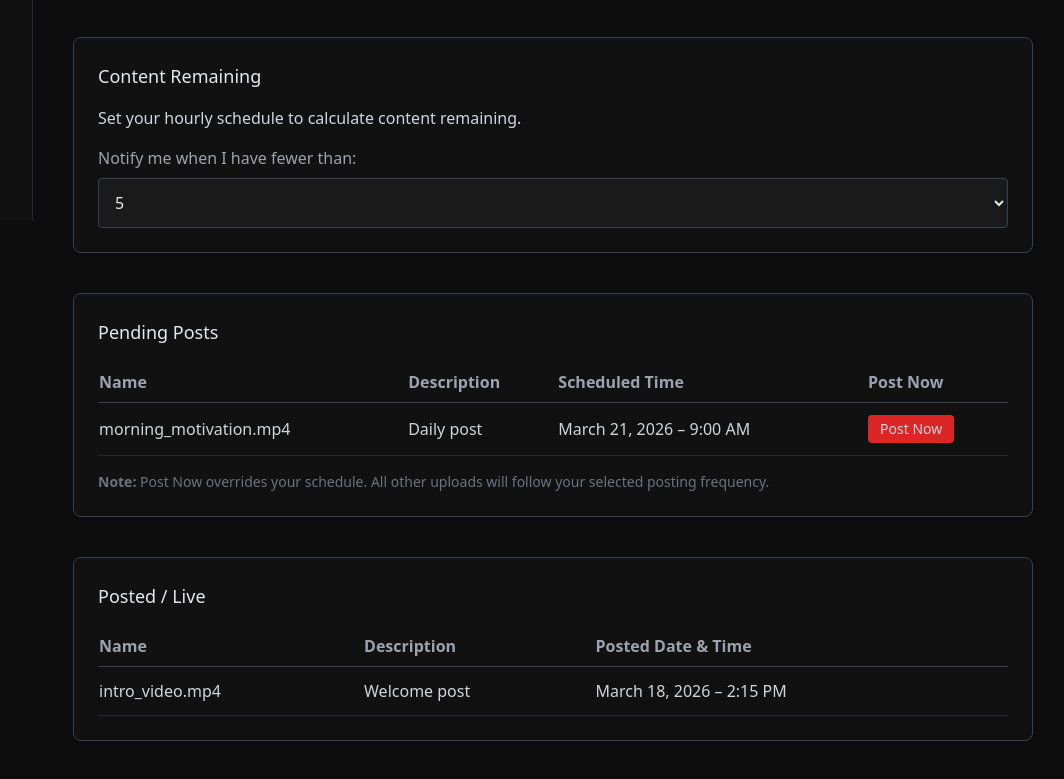
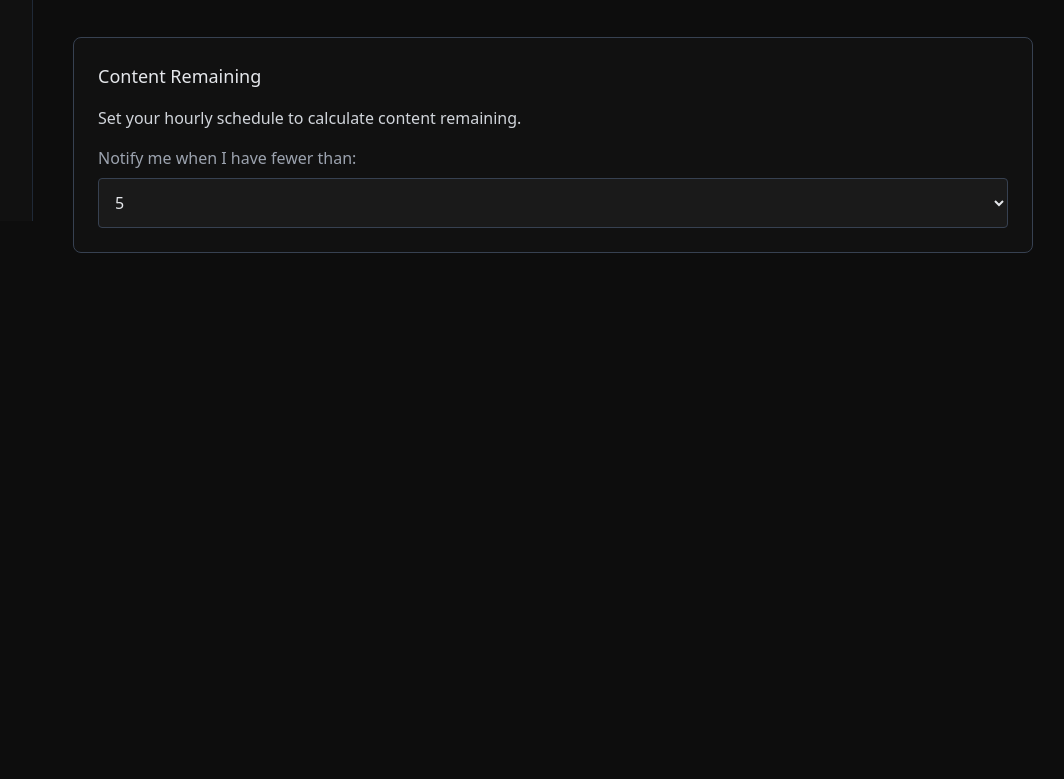
Before and after one commit to SGReddit1/TheNeuralNet, a plain HTML site: page scheduler.html in a window 1280 px wide. Shown: the part 652-1431 px from the top of the page, without its empty margins (207-1271 px from the left). After the commit the page ends 985 px from the top, so only its background shows below. Drawn offline with nearby package versions, Linux system fonts and the light colour scheme.

Commit message:
Update scheduler.html

```diff
--- a/scheduler.html
+++ b/scheduler.html
@@ -34,7 +34,7 @@
           Scheduler
         </a>
 
-        <a class="hover:text-white px-3 py-2 rounded">
+        <a href="view-schedule.html" class="hover:text-white px-3 py-2 rounded">
           View My Schedule
         </a>
 
@@ -126,68 +126,6 @@
         </select>
       </div>
 
-      <!-- PENDING POSTS TABLE -->
-      <div class="border border-gray-700 rounded-lg bg-[#111111] p-6 mb-10">
-        <h2 class="text-lg font-medium mb-4">Pending Posts</h2>
-
-        <table class="w-full text-left border-collapse">
-          <thead>
-            <tr class="border-b border-gray-700 text-gray-400">
-              <th class="py-2">Name</th>
-              <th class="py-2">Description</th>
-              <th class="py-2">Scheduled Time</th>
-              <th class="py-2">Post Now</th>
-            </tr>
-          </thead>
-
-          <tbody id="pendingTable" class="text-gray-300">
-
-            <!-- Example Row -->
-            <tr class="border-b border-gray-800">
-              <td contenteditable="true" class="py-3">morning_motivation.mp4</td>
-              <td contenteditable="true" class="py-3">Daily post</td>
-              <td class="py-3">March 21, 2026 – 9:00 AM</td>
-              <td class="py-3">
-                <button class="px-3 py-1 bg-red-600 hover:bg-red-700 rounded text-sm">
-                  Post Now
-                </button>
-              </td>
-            </tr>
-
-          </tbody>
-        </table>
-
-        <p class="text-sm text-gray-500 mt-4">
-          <strong>Note:</strong> Post Now overrides your schedule. All other uploads will follow your selected posting frequency.
-        </p>
-      </div>
-
-      <!-- POSTED / LIVE TABLE -->
-      <div class="border border-gray-700 rounded-lg bg-[#111111] p-6">
-        <h2 class="text-lg font-medium mb-4">Posted / Live</h2>
-
-        <table class="w-full text-left border-collapse">
-          <thead>
-            <tr class="border-b border-gray-700 text-gray-400">
-              <th class="py-2">Name</th>
-              <th class="py-2">Description</th>
-              <th class="py-2">Posted Date & Time</th>
-            </tr>
-          </thead>
-
-          <tbody id="postedTable" class="text-gray-300">
-
-            <!-- Example Row -->
-            <tr class="border-b border-gray-800">
-              <td class="py-3">intro_video.mp4</td>
-              <td class="py-3">Welcome post</td>
-              <td class="py-3">March 18, 2026 – 2:15 PM</td>
-            </tr>
-
-          </tbody>
-        </table>
-      </div>
-
     </main>
   </div>
 
@@ -199,14 +137,8 @@
     const weekly = document.getElementById("weeklyOptions");
     const contentRemaining = document.getElementById("contentRemaining");
 
-    const pendingTable = document.getElementById("pendingTable");
-
-    function getPendingCount() {
-      return pendingTable.querySelectorAll("tr").length;
-    }
-
     function calculateContentRemaining() {
-      const P = getPendingCount();
+      const P = 10; // placeholder since pending posts moved to another page
 
       if (frequency.value === "hourly") {
         const start = document.getElementById("hourlyStart").value;
```
